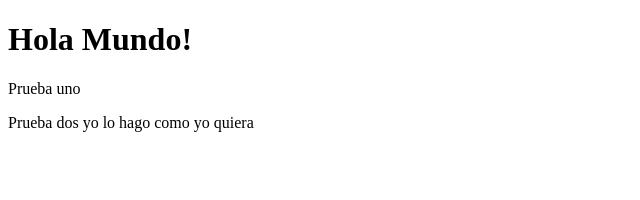
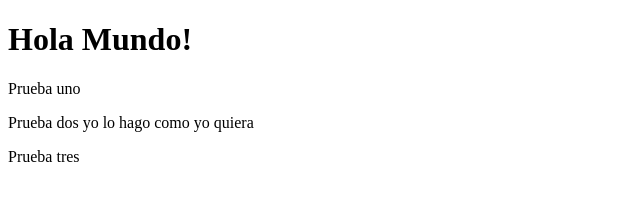
Before and after one commit to santy121295/CaliforniaRibs, a plain HTML site: page index.html in a window 1280 px wide. Shown: the full height of the page, 0-640 px from the left. Drawn offline with Linux system fonts and the light colour scheme.

Commit message:
cambio 4

```diff
--- a/index.html
+++ b/index.html
@@ -8,5 +8,6 @@
 <h1>Hola Mundo!</h1>
 <p>Prueba uno</p>
 <p>Prueba dos yo lo hago como yo quiera</p>
+<p>Prueba tres</p>
 </body>
 </html>
```
